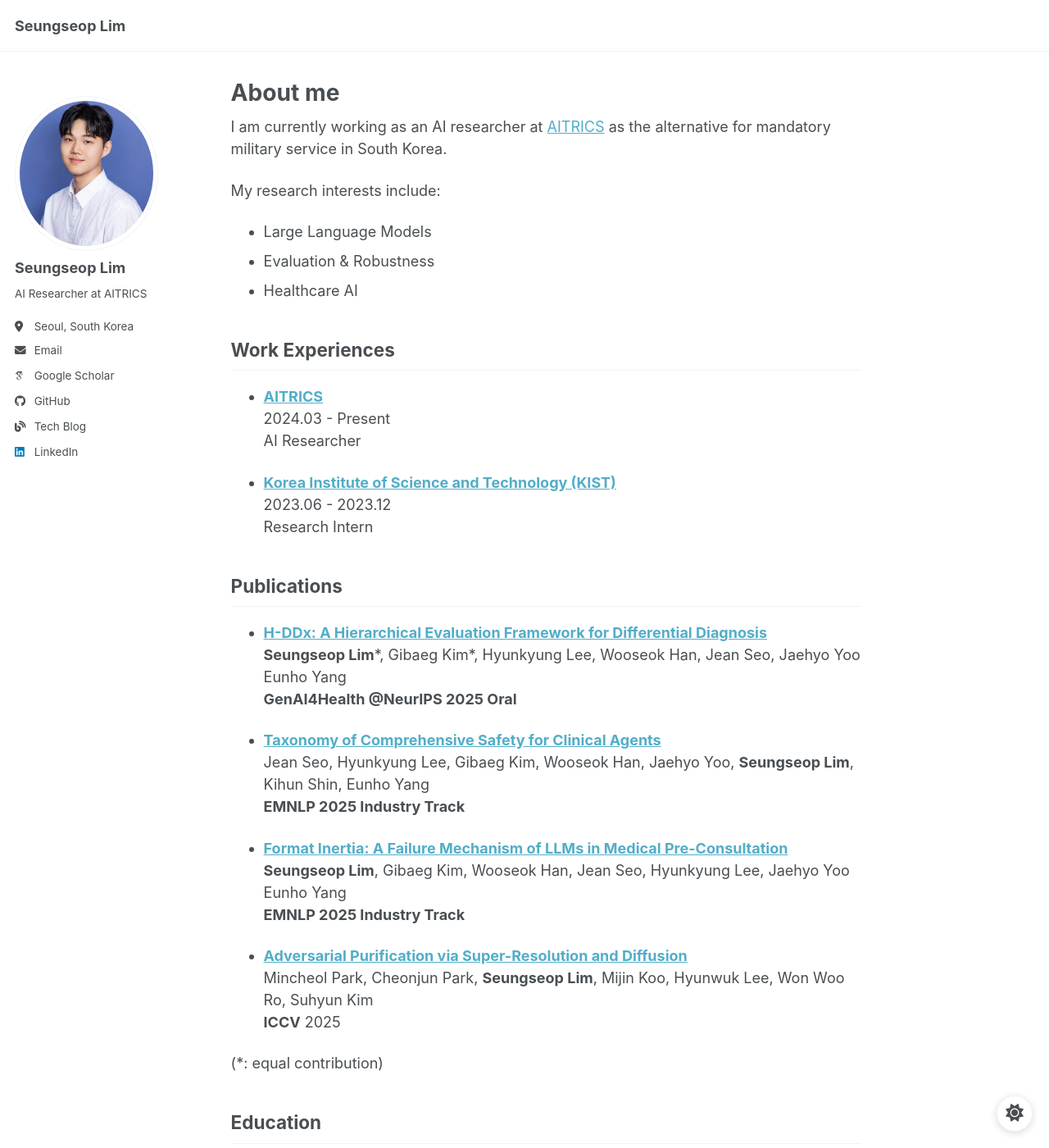
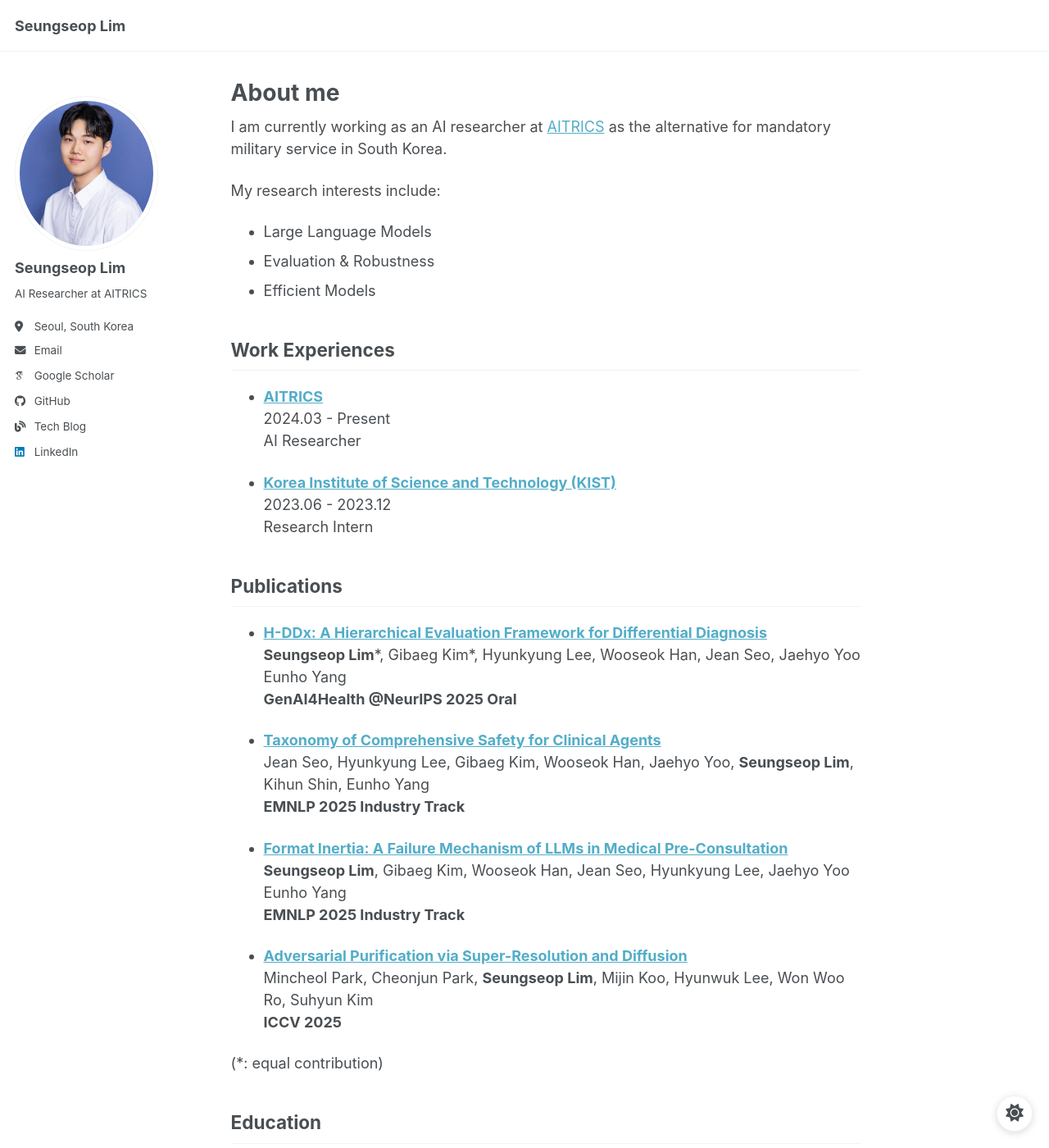
Before and after one commit to seopp/seopp.github.io, a Jekyll site: the page built from _pages/about.md, in a window 1280 px wide and 1400 px high. Shown: the whole window at 82% size. Built offline with Jekyll 4.4.1, drawn with Linux system fonts in a browser that asks for light colours; some web fonts are replaced; a script bundle is joined from its source files by our own code; library files that are not in the unit come from our copies.

Commit message:
edit about.md

```diff
--- a/_pages/about.md
+++ b/_pages/about.md
@@ -13,7 +13,7 @@ I am currently working as an AI researcher at [AITRICS](https://www.aitrics.com/
 My research interests include:
 * Large Language Models
 * Evaluation & Robustness
-* Healthcare AI
+* Efficient Models
 
 ## Work Experiences
 
@@ -42,7 +42,7 @@ My research interests include:
 
 * **[Adversarial Purification via Super-Resolution and Diffusion](https://openaccess.thecvf.com/content/ICCV2025/papers/Park_Adversarial_Purification_via_Super-Resolution_and_Diffusion_ICCV_2025_paper.pdf)**
   Mincheol Park, Cheonjun Park, **Seungseop Lim**, Mijin Koo, Hyunwuk Lee, Won Woo Ro, Suhyun Kim
-  **ICCV** 2025
+  **ICCV 2025**
 
 (\*: equal contribution)
 
```
